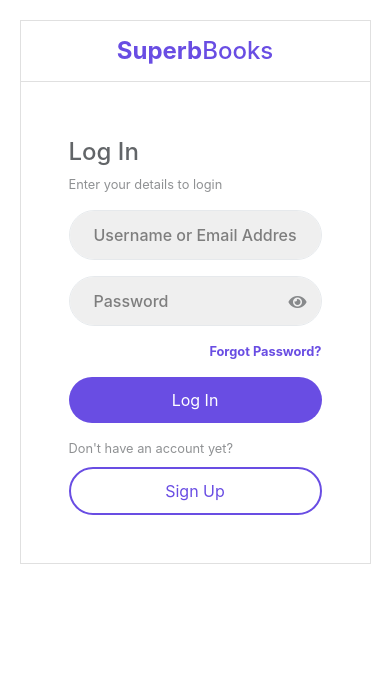
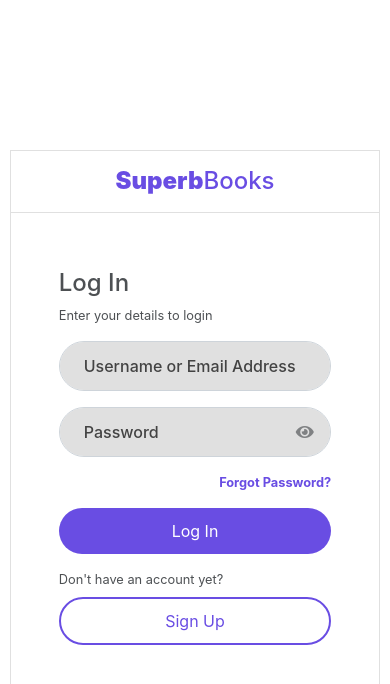
Before and after one commit to she-code-africa/WOSCA-book-gallery, a React (Create React App) app: page /login in a window 390 px wide. Shown: the top 684 px of the page. Built offline with nearby package versions, Linux system fonts and the light colour scheme.

Commit message:
Made changes -Vertically centered login form -Made /login the default route -Made Superb in SuperbBooks bolder -Made the gray texts darker

```diff
--- a/src/App.js
+++ b/src/App.js
@@ -1,6 +1,6 @@
 import React from 'react';
 import './App.scss';
-import { BrowserRouter as Router, Route } from "react-router-dom";
+import { BrowserRouter as Router, Route, Redirect } from "react-router-dom";
 import Gallery from './components/Gallery';
 import Login from './components/Login';
 
@@ -8,7 +8,9 @@ function App(props) {
   return (
     <Router>
       <React.Fragment>
-        <Route path ="/" exact component = {Gallery}/>
+        <Route path ="/" exact component = {Gallery}>
+        <Redirect to="/login" />
+        </Route>
         <Route path="/login" component={Login}/>
       </React.Fragment>
     </Router>
--- a/src/components/Login.js
+++ b/src/components/Login.js
@@ -39,8 +39,10 @@ const Login = () => {
 
 
   return (
+    <div className="d-flex justify-content-center align-items-center login-wrapper">
     <div className="login">
-        <div>
+     <div>
+     <div>
           <h4 className="heading py-3"><span className="bold">Superb</span>Books</h4>
         </div>
       <div className="py-5 px-5">
@@ -82,6 +84,9 @@ const Login = () => {
               <button className="btn button-reverse btn-block">Sign Up</button>
             </div>
       </div>
+     </div>
+    </div>
+
     </div>
   )
 }
--- a/src/styles/Login.css
+++ b/src/styles/Login.css
@@ -1,6 +1,8 @@
+.login-wrapper {
+  height: 100vh;
+}
 .login {
-  width: 40%;
-  margin: 5% auto;
+  width: 45%;
   border: 1px solid #e0e0e0;
 }
 
@@ -13,16 +15,17 @@
 .form-control {
   border-radius: 50px;
   background-color: #e0e0e0;
-  opacity: 0.5;
+  color: black;
 }
 
 .form-control::placeholder {
   color: black;
   font-weight: 500;
+  opacity: 0.7;
 }
 
 .bold {
-  font-weight: bold;
+  font-weight: 900;
 }
 
 .button {
@@ -71,11 +74,11 @@
 
 .small-text {
   font-size: 0.8rem;
-  opacity: 0.5;
+  opacity: 0.8;
 }
 
 .title {
-  opacity: 0.7;
+  opacity: 0.8;
   font-weight: 500;
 }
 
@@ -101,18 +104,18 @@
 
 @media only screen and (max-width: 600px) {
   .login {
-    width: 90%;
+    width: 95%;
   }
 }
 
 @media (min-width: 600px) and (max-width: 748px) {
   .login {
-    width: 70%;
+    width: 75%;
   }
 }
 
 @media (min-width: 748px) and (max-width: 1000px) {
   .login {
-    width: 50%;
+    width: 55%;
   }
 }
```
Also changed, not shown: 1 other file (tests, documents, lock files or other folders).
